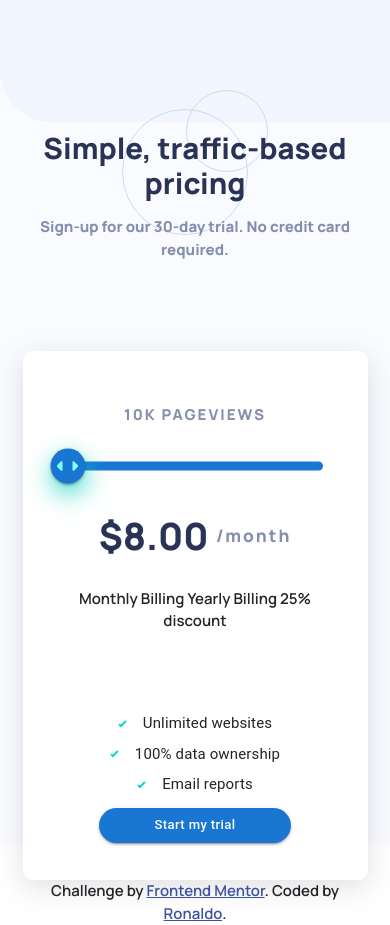
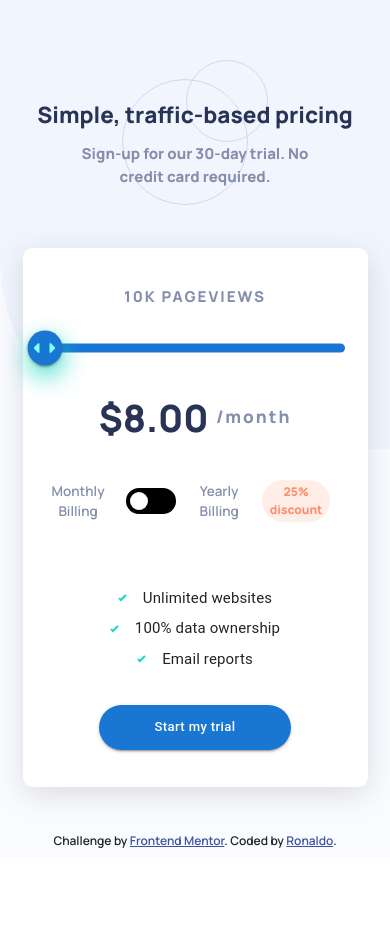
Before and after one commit to marckesin/Interactive-Pricing-Component, a Next.js app: page / in a window 390 px wide. After the commit the page ends 858 px from the top, so only its background shows below. Built offline with nearby package versions, Linux system fonts and the light colour scheme.

Commit message:
Ajustes de layout

```diff
--- a/components/pricing.jsx
+++ b/components/pricing.jsx
@@ -6,11 +6,12 @@ import Stack from "@mui/material/Stack";
 import { styled } from "@mui/system";
 import { useState } from "react";
 import Slider from "../components/slider";
+import Switch from "../components/switch";
 import styles from "../styles/Home.module.css";
 import variables from "../styles/variables.module.css";
 
 const StyledButton = styled(Button)({
-  height: "40%",
+  height: "3rem",
   width: "37%",
   textTransform: "none",
   backgroundColor: variables.darkDesaturatedBlue,
@@ -31,15 +32,21 @@ const StyledButton = styled(Button)({
 
 const StackBottom = styled(Stack)({
   borderTop: `3px solid ${variables.lightGrayishBlue}`,
-  padding: "1rem 3rem 2.5rem",
+  padding: "1rem 3rem 1.35rem",
 
   "@media(max-width: 600px)": {
     flexDirection: "column",
+    padding: "1rem 3rem 2.5rem",
+    gap: "1.5rem",
   },
 });
 
 const StackUp = styled(Stack)({
-  padding: "3.5rem 3rem",
+  padding: "3.5rem 3rem 2.85rem",
+
+  "@media(max-width: 600px)": {
+    padding: "2.5rem 1.5rem 2.5rem",
+  },
 });
 
 const StyledListItemText = styled(ListItemText)({
@@ -63,7 +70,7 @@ const StyledListItem = styled(ListItem)({
 // Card pricing component
 export default function Pricing() {
   const list = ["Unlimited websites", " 100% data ownership", "Email reports"];
-  const [value, setValue] = useState(8);
+  const [value, setValue] = useState(10);
   const [pageviews, setPageviews] = useState("10K");
   const [price, setPrice] = useState(8.0);
   const [billing, setBilling] = useState(false);
@@ -91,6 +98,13 @@ export default function Pricing() {
     }
   };
 
+  const handleSwitchChange = event => {
+    const switchState = event.target.checked;
+
+    setBilling(switchState);
+    console.log(event.target.checked);
+  };
+
   return (
     <div className={styles.card}>
       <StackUp>
@@ -105,9 +119,14 @@ export default function Pricing() {
             </h2>
             <p>/month</p>
           </div>
-          <Slider onChange={handleChange} value={value} />
+          <Slider onChange={handleChange} checked={value} />
         </div>
-        Monthly Billing Yearly Billing 25% discount
+        <div className={styles.discount}>
+          <p>Monthly Billing</p>
+          <Switch checked={billing} onChange={handleSwitchChange} />
+          <p>Yearly Billing</p>
+          <p className={styles.badge}>25% discount</p>
+        </div>
       </StackUp>
       <StackBottom direction="row" spacing={2}>
         <List>
--- a/components/slider.jsx
+++ b/components/slider.jsx
@@ -53,13 +53,7 @@ const StyledSlider = styled(Slider)({
 export default function UnstyledSlider({ onChange, value }) {
   return (
     <Box className={styles.priceC3} sx={{ width: "100%" }}>
-      <StyledSlider
-        value={value}
-        min={8}
-        max={36}
-        defaultValue={8}
-        onChange={onChange}
-      />
+      <StyledSlider value={value} min={8} max={36} onChange={onChange} />
     </Box>
   );
 }
--- /dev/null
+++ b/components/switch.jsx
@@ -0,0 +1,62 @@
+// import SwitchUnstyled from "@mui/base/SwitchUnstyled";
+import Switch from "@mui/material/Switch";
+import { styled } from "@mui/system";
+import variables from "../styles/variables.module.css";
+
+const label = { inputProps: { "aria-label": "Switch demo" } };
+
+const StyledSwitch = styled(Switch)(({ theme }) => ({
+  width: 50,
+  height: 26,
+  padding: 0,
+  display: "flex",
+
+  "&:active": {
+    "& .MuiSwitch-thumb": {
+      width: 15,
+    },
+    "& .MuiSwitch-switchBase.Mui-checked": {
+      transform: "translateX(24px)",
+    },
+  },
+
+  "&:hover .MuiSwitch-track": {
+    backgroundColor: variables.softCyan,
+  },
+
+  "& .MuiSwitch-switchBase": {
+    padding: 3,
+    top: 1,
+    left: 1,
+    "&.Mui-checked": {
+      transform: "translateX(24px)",
+      color: "#fff",
+      "& + .MuiSwitch-track": {
+        opacity: 1,
+        backgroundColor: variables.softCyan,
+      },
+    },
+    "&.MuiSwitch-switchBase:hover": {
+      backgroundColor: "transparent",
+    },
+  },
+
+  "& .MuiSwitch-thumb": {
+    boxShadow: "0 2px 4px 0 rgb(0 35 11 / 20%)",
+    width: 18,
+    height: 18,
+    borderRadius: 12,
+  },
+
+  "& .MuiSwitch-track": {
+    borderRadius: 16,
+    opacity: 1,
+    backgroundColor: variables.lightGrayishBlue1,
+    boxSizing: "border-box",
+  },
+}));
+
+// Switch component
+export default function NewSwitch({ onChange, checked }) {
+  return <StyledSwitch {...label} onChange={onChange} checked={checked} />;
+}
--- a/pages/index.jsx
+++ b/pages/index.jsx
@@ -1,5 +1,5 @@
+import Head from "next/head";
 import Footer from "../components/footer";
-import Head from "next/head";
 import Pricing from "../components/pricing";
 import styles from "../styles/Home.module.css";
 
--- a/styles/Home.module.css
+++ b/styles/Home.module.css
@@ -1,5 +1,5 @@
 .attribution {
-  font-size: 1rem;
+  font-size: 0.8rem;
   text-align: center;
 }
 .attribution a {
@@ -21,7 +21,7 @@
   display: flex;
   flex-direction: column;
   justify-content: space-between;
-  padding: 0 2rem;
+  padding: 0 2rem 0.5rem;
   background: url("../public/bg-pattern.svg") no-repeat, #fafbff;
   background-size: contain;
 }
@@ -30,6 +30,27 @@
   color: #858fad;
   margin-bottom: 6rem;
   font-weight: 800;
+}
+
+.discount {
+  display: flex;
+  justify-content: flex-end;
+  gap: 1rem;
+  margin-right: 1rem;
+  align-items: center;
+}
+.discount p {
+  font-size: 0.9rem;
+  color: #858fad;
+  margin-bottom: 0;
+}
+.discount .badge {
+  color: #ff8c66;
+  background-color: rgba(255, 140, 102, 0.15);
+  padding: 0.2rem 0.4rem;
+  font-size: 0.8rem;
+  font-weight: 800;
+  border-radius: 4rem;
 }
 
 .heading {
@@ -95,18 +116,34 @@
 
 .pricing {
   text-align: center;
-  width: 36rem;
+  width: 38rem;
   margin: auto;
   background: url("../public/pattern-circles.svg") no-repeat;
   background-position: center top;
 }
 
 @media (max-width: 600px) {
+  .attribution {
+    margin-top: 3rem;
+  }
+
   .container {
-    padding: 6rem 1.5rem;
+    height: 100%;
+    padding: 4rem 1.5rem 0.5rem;
+    background-size: unset;
+  }
+
+  .description {
+    padding: 0 3.5rem;
+    margin-bottom: 4rem;
+  }
+
+  .heading {
+    font-size: 1.5rem;
   }
 
   .price {
+    margin-bottom: 2.7rem;
     gap: 1.5rem;
     grid-template-areas: "c1" "c3" "c2";
   }
--- a/styles/Home.module.scss
+++ b/styles/Home.module.scss
@@ -8,10 +8,11 @@ $soft-cyan: hsl(174, 77%, 80%);
 $strong-cyan: hsl(174, 86%, 45%);
 $light-grayish-red: hsl(14, 92%, 95%);
 $light-red: hsl(15, 100%, 70%);
+$light-red-1: hsla(15, 100%, 70%, 0.15);
 $pale-blue: hsl(226, 100%, 87%);
 
 .attribution {
-  font-size: 1rem;
+  font-size: 0.8rem;
   text-align: center;
 
   a {
@@ -26,7 +27,6 @@ $pale-blue: hsl(226, 100%, 87%);
   background-color: $white;
   border-radius: 0.65rem;
   width: 100%;
-  // height: 26.5rem;
   box-shadow: rgba(100, 100, 111, 0.2) 0 7px 29px 0;
 }
 
@@ -35,7 +35,7 @@ $pale-blue: hsl(226, 100%, 87%);
   display: flex;
   flex-direction: column;
   justify-content: space-between;
-  padding: 0 2rem;
+  padding: 0 2rem 0.5rem;
   background: url("../public/bg-pattern.svg") no-repeat, $very-pale-blue;
   background-size: contain;
 }
@@ -44,6 +44,29 @@ $pale-blue: hsl(226, 100%, 87%);
   color: $grayish-blue;
   margin-bottom: 6rem;
   font-weight: 800;
+}
+
+.discount {
+  display: flex;
+  justify-content: flex-end;
+  gap: 1rem;
+  margin-right: 1rem;
+  align-items: center;
+
+  p {
+    font-size: 0.9rem;
+    color: $grayish-blue;
+    margin-bottom: 0;
+  }
+
+  .badge {
+    color: $light-red;
+    background-color: $light-red-1;
+    padding: 0.2rem 0.4rem;
+    font-size: 0.8rem;
+    font-weight: 800;
+    border-radius: 4rem;
+  }
 }
 
 .heading {
@@ -115,18 +138,34 @@ $pale-blue: hsl(226, 100%, 87%);
 
 .pricing {
   text-align: center;
-  width: 36rem;
+  width: 38rem;
   margin: auto;
   background: url("../public/pattern-circles.svg") no-repeat;
   background-position: center top;
 }
 
 @media (max-width: 600px) {
+  .attribution {
+    margin-top: 3rem;
+  }
+
   .container {
-    padding: 6rem 1.5rem;
+    height: 100%;
+    padding: 4rem 1.5rem 0.5rem;
+    background-size: unset;
+  }
+
+  .description {
+    padding: 0 3.5rem;
+    margin-bottom: 4rem;
+  }
+
+  .heading {
+    font-size: 1.5rem;
   }
 
   .price {
+    margin-bottom: 2.7rem;
     gap: 1.5rem;
     grid-template-areas:
       "c1"
--- a/styles/variables.module.css
+++ b/styles/variables.module.css
@@ -8,6 +8,7 @@
   strongCyan: #10d5c2;
   softCyan: #a5f3eb;
   greenActive: #19ae9f;
+  paleBlue: #bdccff;
 }
 
 /*# sourceMappingURL=variables.module.css.map */
--- a/styles/variables.module.scss
+++ b/styles/variables.module.scss
@@ -7,6 +7,7 @@ $dark-desaturated-blue: hsl(227, 35%, 25%);
 $soft-cyan: hsl(174, 77%, 80%);
 $strong-cyan: hsl(174, 86%, 45%);
 $green-active: hsl(174, 75%, 39%);
+$pale-blue: hsl(226, 100%, 87%);
 
 :export {
   white: $white;
@@ -18,4 +19,5 @@ $green-active: hsl(174, 75%, 39%);
   strongCyan: $strong-cyan;
   softCyan: $soft-cyan;
   greenActive: $green-active;
+  paleBlue: $pale-blue;
 }
```
